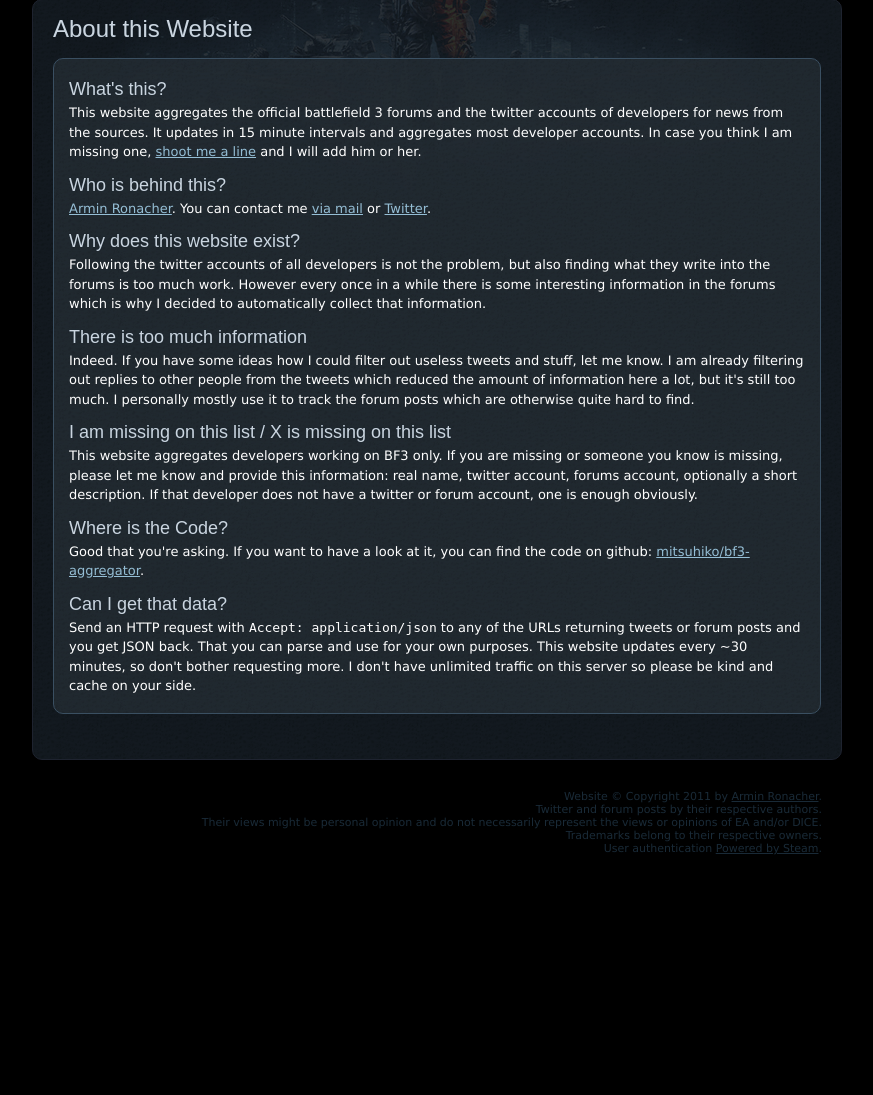
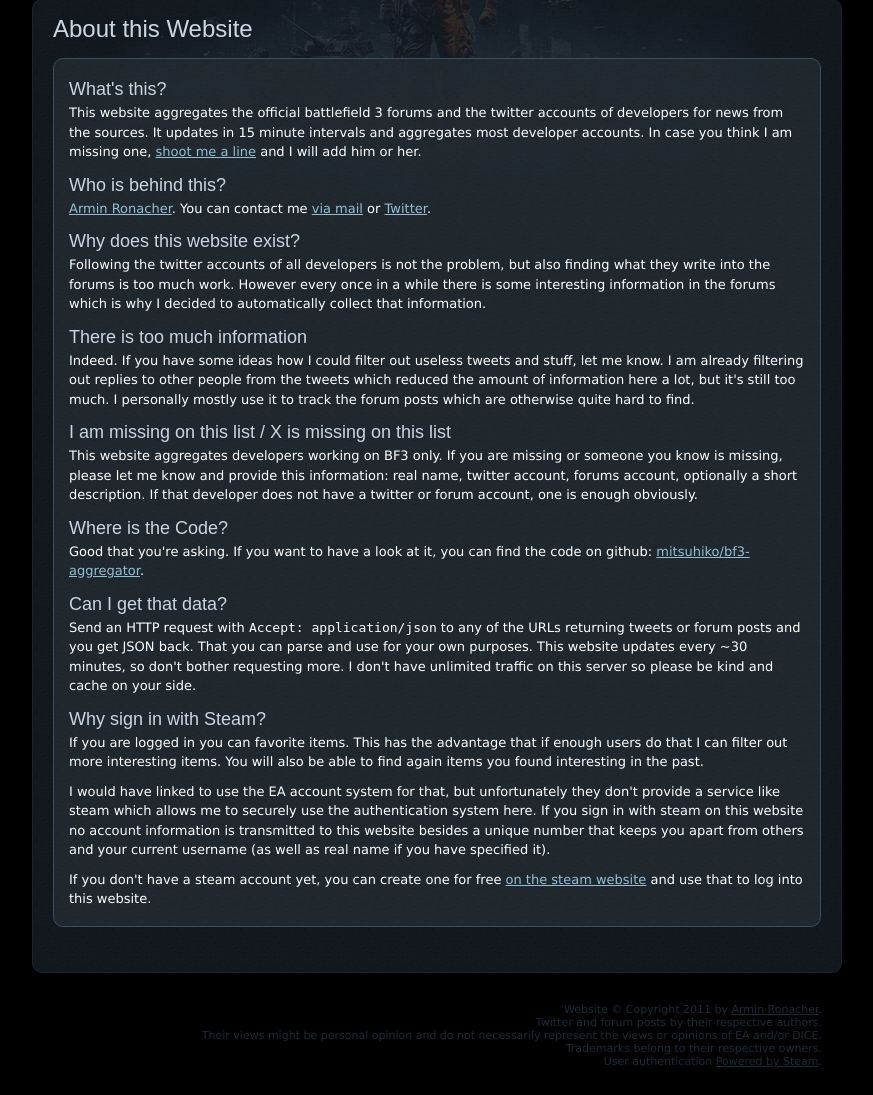
Before and after one commit to mitsuhiko/bf3-aggregator, a Flask app: page /about in a window 1280 px wide. Shown: the part 168-1263 px from the top of the page, without its empty margins (203-1076 px from the left). Before the commit the page ends 1023 px from the top, so only its background shows below. Run offline with Flask 2, Linux system fonts and the light colour scheme; parts of the project's set-up code (start-up, migrations or seed data) failed here and were passed over; some libraries are stand-ins or nearby versions.

Commit message:
Added steam notice to about page

```diff
--- a/templates/about.html
+++ b/templates/about.html
@@ -46,5 +46,21 @@
       and use for your own purposes.  This website updates every ~30 minutes, so don't
       bother requesting more.  I don't have unlimited traffic on this server so please
       be kind and cache on your side.
+    <h3>Why sign in with Steam?</h3>
+    <p>
+      If you are logged in you can favorite items.  This has the advantage that if
+      enough users do that I can filter out more interesting items.  You will also be
+      able to find again items you found interesting in the past.
+    <p>
+      I would have linked to use the EA account system for that, but unfortunately
+      they don't provide a service like steam which allows me to securely use the
+      authentication system here.  If you sign in with steam on this website no
+      account information is transmitted to this website besides a unique number
+      that keeps you apart from others and your current username (as well as real
+      name if you have specified it).
+    <p>
+      If you don't have a steam account yet, you can create one for free
+      <a href=https://store.steampowered.com/join/>on the steam website</a> and
+      use that to log into this website.
   </div>
 {% endblock %}
```
